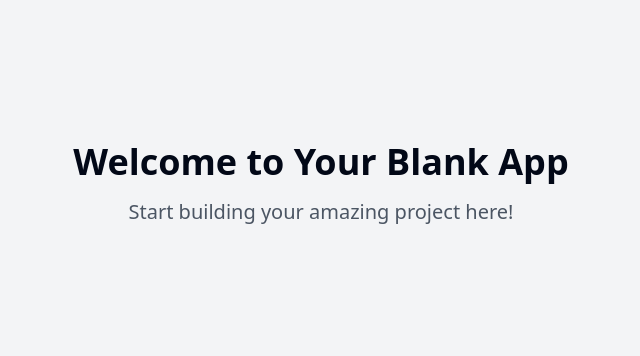
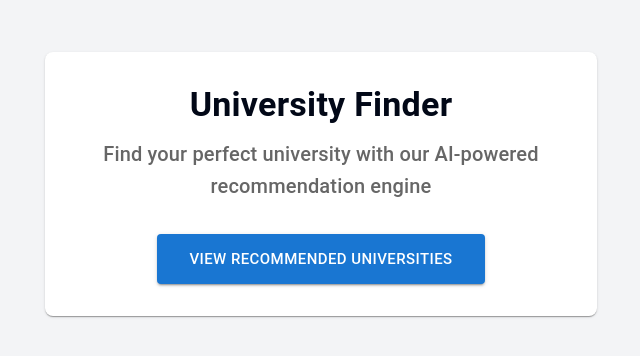
Before and after one commit to Vikash-Turtle/university-journey-finder, a React (Vite) app: page / in a window 1280 px wide. Shown: the part 216-572 px from the top of the page, without its empty margins (319-959 px from the left). Built offline with nearby package versions, Linux system fonts and the light colour scheme.

Commit message:
Develop entire page
The prompt requested to develop the entire page.

```diff
--- a/src/pages/Index.tsx
+++ b/src/pages/Index.tsx
@@ -1,12 +1,33 @@
-// Update this page (the content is just a fallback if you fail to update the page)
+
+import { Button, Typography, Box, Container } from '@mui/material';
+import { useNavigate } from 'react-router-dom';
 
 const Index = () => {
+  const navigate = useNavigate();
+
   return (
     <div className="min-h-screen flex items-center justify-center bg-gray-100">
-      <div className="text-center">
-        <h1 className="text-4xl font-bold mb-4">Welcome to Your Blank App</h1>
-        <p className="text-xl text-gray-600">Start building your amazing project here!</p>
-      </div>
+      <Container maxWidth="sm">
+        <Box className="text-center" sx={{ p: 4, bgcolor: 'white', borderRadius: 2, boxShadow: 1 }}>
+          <Typography variant="h4" component="h1" gutterBottom fontWeight="bold">
+            University Finder
+          </Typography>
+          <Typography variant="h6" color="textSecondary" gutterBottom>
+            Find your perfect university with our AI-powered recommendation engine
+          </Typography>
+          <Box sx={{ mt: 4 }}>
+            <Button
+              variant="contained"
+              color="primary"
+              size="large"
+              onClick={() => navigate('/universities')}
+              sx={{ px: 4, py: 1.5 }}
+            >
+              View Recommended Universities
+            </Button>
+          </Box>
+        </Box>
+      </Container>
     </div>
   );
 };
```
